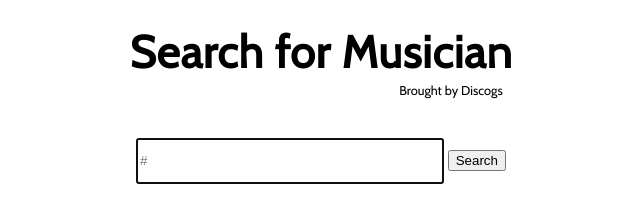
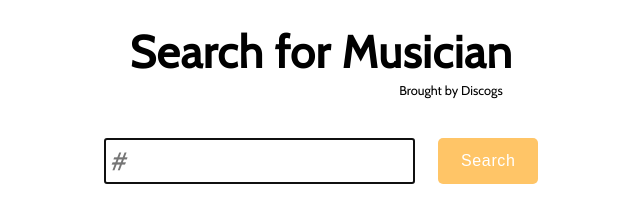
Before and after one commit to wujuiyao/apihack, a plain HTML site: page index.html in a window 1280 px wide. Shown: the top 222 px of the page, without its empty margins (319-959 px from the left). Drawn offline with nearby package versions, Linux system fonts and the light colour scheme.

Commit message:
CSS Styling

```diff
--- a/main.css
+++ b/main.css
@@ -85,7 +85,28 @@ hr{
 .lp-search input:first-child{
 	width: 300px;
 	height: 40px;
+	font-size: 25px;
+	padding-left: 5px;
+	font-family: 'Cabin', sans-serif !important;
+	color: #424242;
+	font-size: 400;
 }
+
+input[type=submit]{
+	width: 100px;
+	margin-left: 20px;
+	padding: 14px 0px;
+	background:#FFC567;
+	color: #fff;
+	border:0 none;
+	cursor:pointer;
+	-webkit-border-radius: 5px;
+	border-radius: 5px;
+	vertical-align: top;
+	font-size: 16px;
+	letter-spacing: 0.04em;
+}
+
 
 
 .results{
@@ -109,6 +130,13 @@ hr{
 .span_1_of_3 {
 	width: 31%;
 }
+.search-title{
+	text-align: center;
+	padding-top: 30px;
+	padding-bottom: 20px;
+	font-size: 2.1em;
+	font-weight: 700;
+}
 
 
 /*media queries*/
```
